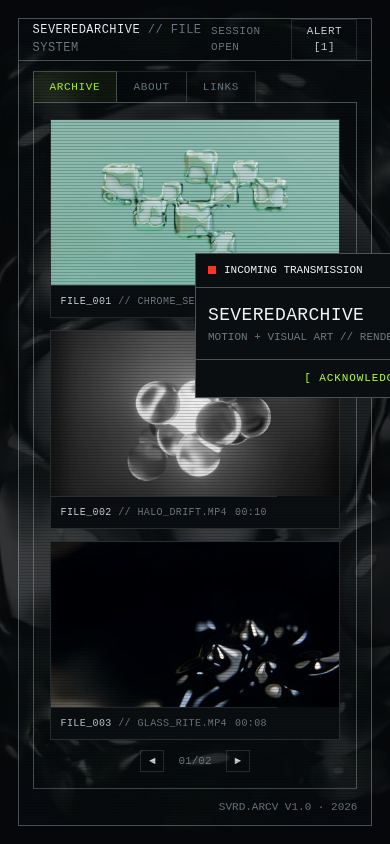
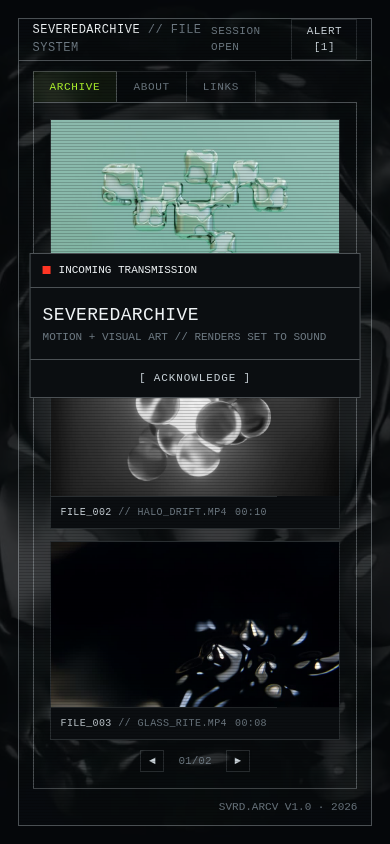
Before and after one commit to decoy-dev/severedarchive, a React (Vite) app: page / in a window 390 px wide. Built offline with nearby package versions, Linux system fonts and the light colour scheme.

Commit message:
Fix mobile notification centering, add window entrance, de-emphasize acknowledge button

```diff
--- a/src/components/HomeNotification.tsx
+++ b/src/components/HomeNotification.tsx
@@ -2,6 +2,9 @@ import { useEffect, useRef } from 'react'
 import { animate } from 'animejs'
 
 export default function HomeNotification({ onDismiss }: { onDismiss: () => void }) {
+  // animate an inner wrapper, never the outer .notification element — the outer owns
+  // the mobile centering transform (translateX(-50%)), and anime's inline `transform`
+  // writes would otherwise clobber that positioning rule.
   const ref = useRef<HTMLDivElement | null>(null)
 
   useEffect(() => {
@@ -15,7 +18,8 @@ export default function HomeNotification({ onDismiss }: { onDismiss: () => void
   }
 
   return (
-    <div className="notification" data-notification ref={ref} role="alertdialog" aria-label="Incoming transmission">
+    <div className="notification" data-notification role="alertdialog" aria-label="Incoming transmission">
+      <div className="notification-inner" ref={ref}>
         <div className="notification-head">
           <span className="notification-dot" />
           INCOMING TRANSMISSION
@@ -28,5 +32,6 @@ export default function HomeNotification({ onDismiss }: { onDismiss: () => void
           [ ACKNOWLEDGE ]
         </button>
       </div>
+    </div>
   )
 }
--- a/src/components/TerminalWindow.tsx
+++ b/src/components/TerminalWindow.tsx
@@ -1,4 +1,5 @@
-import type { ReactNode, RefObject } from 'react'
+import { useEffect, useRef, type ReactNode, type RefObject } from 'react'
+import { animate } from 'animejs'
 
 export type TabId = 'archive' | 'about' | 'links'
 const TABS: { id: TabId; label: string }[] = [
@@ -17,8 +18,18 @@ export default function TerminalWindow({
   footer?: ReactNode
   children: ReactNode
 }) {
+  const rootRef = useRef<HTMLElement | null>(null)
+  const entered = useRef(false)
+
+  // spec: the window draws in after boot, rather than appearing as an instant swap
+  useEffect(() => {
+    if (!rootRef.current || entered.current) return
+    entered.current = true
+    animate(rootRef.current, { opacity: [0, 1], scale: [0.985, 1], duration: 300, ease: 'outQuad' })
+  }, [])
+
   return (
-    <section className="terminal-window" data-tab={tab}>
+    <section className="terminal-window" data-tab={tab} ref={rootRef}>
       <header className="tw-titlebar">
         <span className="tw-title">SEVEREDARCHIVE <span className="tw-dim">// FILE SYSTEM</span></span>
         <span className="tw-status">
--- a/src/index.css
+++ b/src/index.css
@@ -54,6 +54,7 @@ video { display: block; width: 100%; height: 100%; object-fit: cover; }
   border: 1px solid var(--hair-bright);
   display: flex; flex-direction: column;
   overflow: hidden;
+  opacity: 0; /* drawn in by TerminalWindow's mount effect once boot completes */
 }
 .terminal-window::after {   /* static scanlines */
   content: ''; position: absolute; inset: 0; z-index: 40; pointer-events: none;
@@ -175,8 +176,11 @@ video { display: block; width: 100%; height: 100%; object-fit: cover; }
 .notification {
   position: absolute; z-index: 5; width: min(360px, calc(100vw - 2 * var(--frame) - 24px));
   top: calc(var(--frame) + 54px); right: calc(var(--frame) + 14px);
-  background: var(--panel-solid); border: 1px solid var(--hair-bright); opacity: 0;
+  background: var(--panel-solid); border: 1px solid var(--hair-bright);
 }
+/* entrance/dismiss animation targets this inner wrapper, not .notification itself —
+   .notification owns the mobile centering transform and must stay untouched by JS */
+.notification-inner { opacity: 0; }
 .notification-head {
   display: flex; align-items: center; gap: 8px; padding: 8px 12px;
   border-bottom: 1px solid var(--hair-bright); font-size: 11px; color: var(--bright);
@@ -185,9 +189,9 @@ video { display: block; width: 100%; height: 100%; object-fit: cover; }
 .notification-body { padding: 14px 12px; font-size: 11px; }
 .notification-ack {
   display: block; width: 100%; padding: 10px 12px; text-align: center;
-  border-top: 1px solid var(--hair-bright); color: var(--acid); font-size: 11px; letter-spacing: 0.08em;
+  border-top: 1px solid var(--hair-bright); color: var(--text); font-size: 11px; letter-spacing: 0.08em;
 }
-.notification-ack:hover { background: rgba(182, 255, 46, 0.07); }
+.notification-ack:hover, .notification-ack:focus-visible { color: var(--acid); background: rgba(182, 255, 46, 0.07); }
 @media (max-width: 640px) {
   .notification { left: 50%; right: auto; transform: translateX(-50%); top: 30%; }
 }
```
Also changed, not shown: 1 other file (tests, documents, lock files or other folders). Lines whose indentation alone changed are shown as unchanged.
